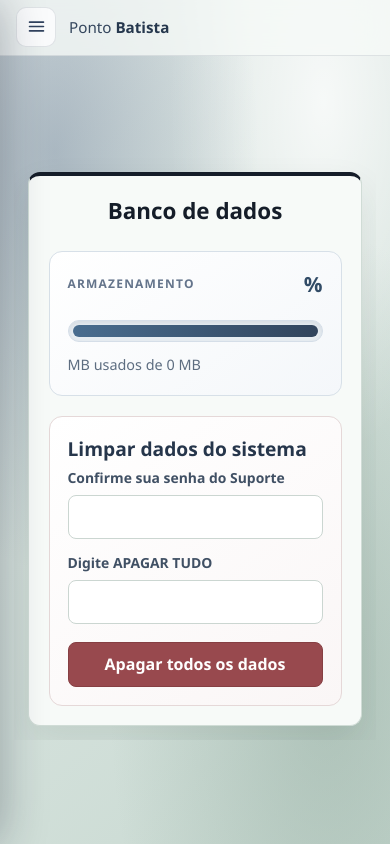
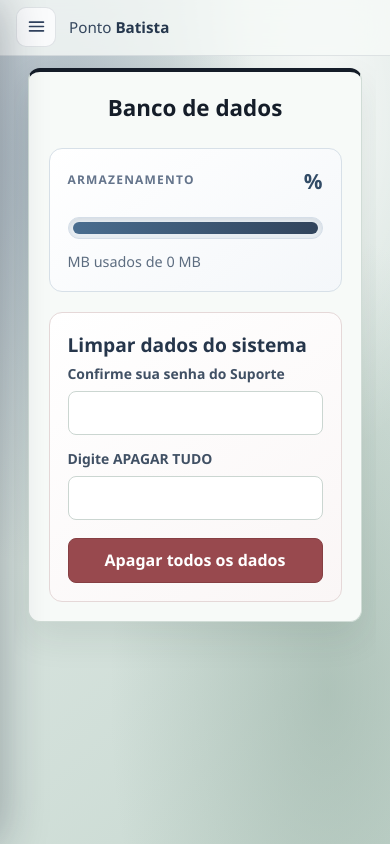
Before and after one commit to IsacAndrew/ponto_eletronico, a Flask app: template templates/db.html in a window 390 px wide. Run offline with Flask 3, Linux system fonts and the light colour scheme; the template is opened without the code that fills it, so the values that code supplies are empty; some libraries are stand-ins or nearby versions.

Commit message:
Corrige rolagem vertical no celular

```diff
--- a/static/css/base.css
+++ b/static/css/base.css
@@ -556,12 +556,16 @@
         display: grid;
         min-width: 0;
         min-height: 0;
+        height: 100%;
         padding: 14px;
         overflow-x: hidden;
         overflow-y: auto;
         overscroll-behavior: contain;
         scrollbar-width: none;
-        place-items: safe center;
+        align-content: start;
+        align-items: start;
+        justify-items: center;
+        -webkit-overflow-scrolling: touch;
     }
 
     .area-conteudo::-webkit-scrollbar,
@@ -572,6 +576,7 @@
     .cartao-pagina {
         width: min(100%, 960px);
         max-width: 100%;
+        margin-bottom: 14px;
         padding: clamp(16px, 5vw, 22px);
     }
 
@@ -611,7 +616,10 @@
 
     .area-conteudo:has(.cartao-ponto) {
         padding: 0;
-        place-items: stretch;
+        align-content: stretch;
+        align-items: stretch;
+        justify-items: stretch;
+        overflow-y: hidden;
     }
 
     .cartao-ponto {
```
